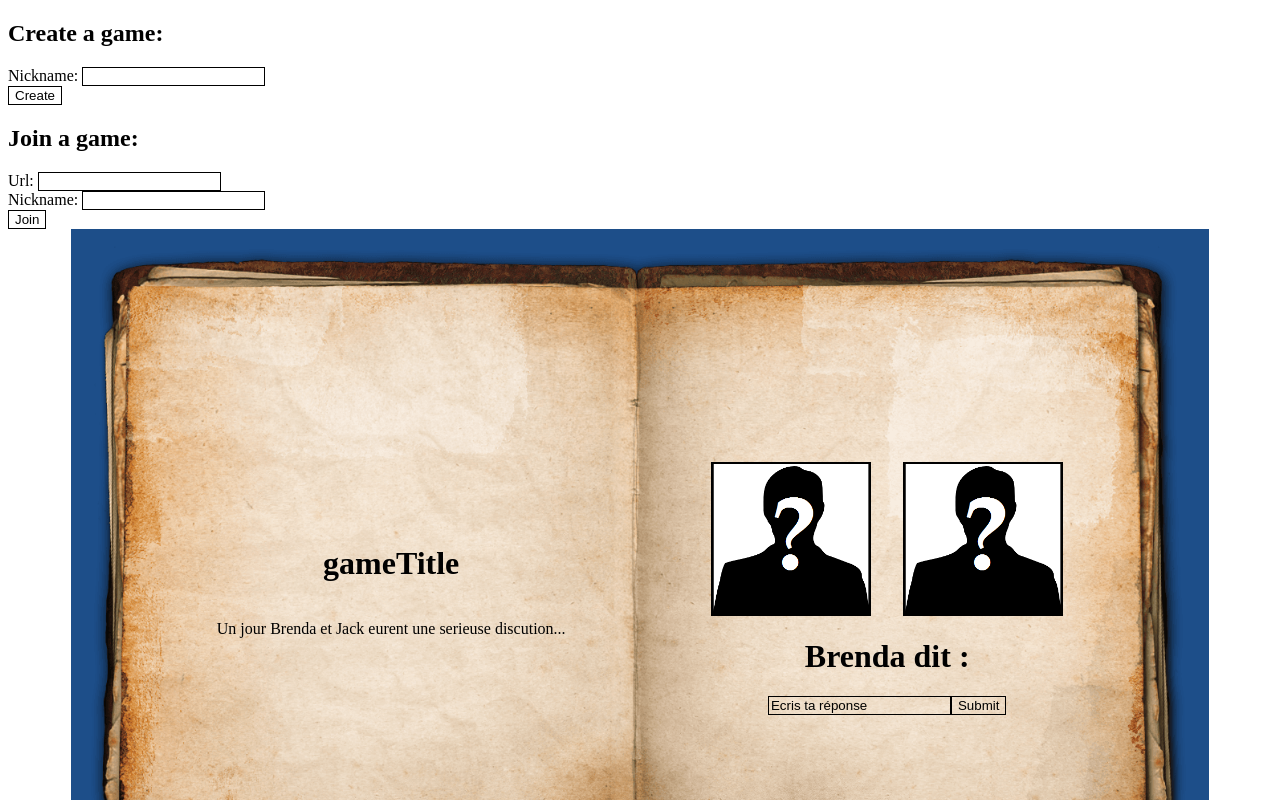
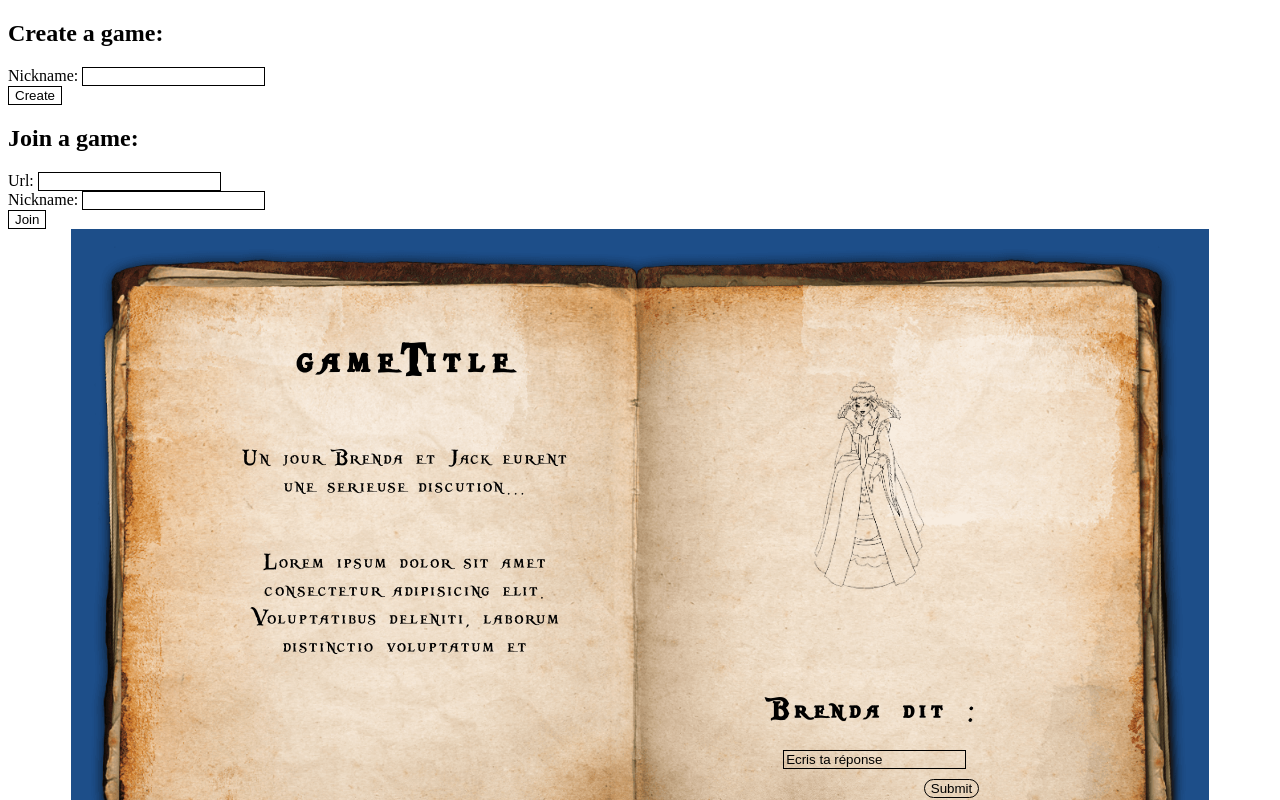
Before and after one commit to AnasMama/create-story, a React (Vite) app in the folder frontend/: page /first-turn in a window 1280 px wide. Shown: the top 800 px of the page. Built offline with nearby package versions, Linux system fonts and the light colour scheme.

Commit message:
style firstturn and turn

```diff
--- a/frontend/src/pages/FirstTurn.jsx
+++ b/frontend/src/pages/FirstTurn.jsx
@@ -5,20 +5,34 @@ function FirstTurn() {
   return (
     <div className="page">
       <div className="left-page">
-        <h1>gameTitle</h1>
-        <p>Un jour Brenda et Jack eurent une serieuse discution...</p>
+        <h1 className="gametitle">gameTitle</h1>
+        <p className="first-phrase">
+          Un jour Brenda et Jack eurent une serieuse discution...
+        </p>
+        <p className="first-phrase">
+          Lorem ipsum dolor sit amet consectetur adipisicing elit. Voluptatibus
+          deleniti, laborum distinctio voluptatum et
+        </p>
       </div>
       <div className="right-page">
         <div className="profil-img">
-          <img src="src/assets/Unknown.png" alt="Profil 1" className="profil" />
-          <img src="src/assets/Unknown.png" alt="Profil 1" className="profil" />
+          <img
+            src="src/assets/output-onlinepngtools.png"
+            alt="Profil 1"
+            className="profil"
+          />
         </div>
-        <form onSubmit={onSubmit()}>
+        <form className="send-reponse" onSubmit={onSubmit()}>
           <label htmlFor="answer">
-            <h1>Brenda dit :</h1>
-            <input type="text" name="answer" placeholder="Ecris ta réponse" />
+            <h1 className="playersay">Brenda dit :</h1>
+            <input
+              className="input-reponse"
+              type="text"
+              name="answer"
+              placeholder="Ecris ta réponse"
+            />
           </label>
-          <input type="submit" />
+          <input className="btn-send" type="submit" />
         </form>
       </div>
     </div>
--- a/frontend/src/pages/Turn.jsx
+++ b/frontend/src/pages/Turn.jsx
@@ -5,7 +5,7 @@ function Turn() {
   return (
     <div className="page">
       <div className="left-page">
-        <img src="src/assets/Unknown.png" alt="Profil 1" className="profil" />
+        <img src="src/assets/output-onlinepngtools.png" alt="Profil 1" className="profil" />
         <h1>Brenda dit :</h1>
         <p>phrase précédente</p>
       </div>
--- a/frontend/src/style/Turn.css
+++ b/frontend/src/style/Turn.css
@@ -7,9 +7,9 @@
     height: 90vh;
     width: 90%;
     margin: auto;
-
     display: flex;
-    justify-content: space-evenly;
+    gap: 8rem;
+    justify-content: center;
     align-items: center;
     text-align: center;
 }
@@ -18,15 +18,43 @@
     display: flex;
     flex-direction: column;
     align-items: center;
+    height:80%;
+    width: 30%;
 }
-
 .right-page {
     display: flex;
     flex-direction: column;
     align-items: center;
+    height: 80%;
+    width: 30%;
+    justify-content: space-evenly;
 }
-
 .profil-img {
     display: flex;
     gap: 2rem;
 }
+.gametitle{
+    font-family: 'pirate';
+    font-size: 3rem;
+    letter-spacing: 8px;
+}
+.first-phrase{
+    font-size: 1.5rem;
+    letter-spacing: 2px;
+    font-family: 'pirate';
+}
+.playersay{
+    font-family: 'pirate';
+    letter-spacing: 6px;
+    font-size: 2em;
+}
+.send-reponse{
+    display: flex;
+    justify-content: flex-end;
+    flex-direction: column;
+    align-items: flex-end;
+}
+.btn-send{
+    margin-top: 10px;
+    border-radius: 50px;
+}
```
Also changed, not shown: frontend/src/assets/output-onlinepngtools.png (added).
